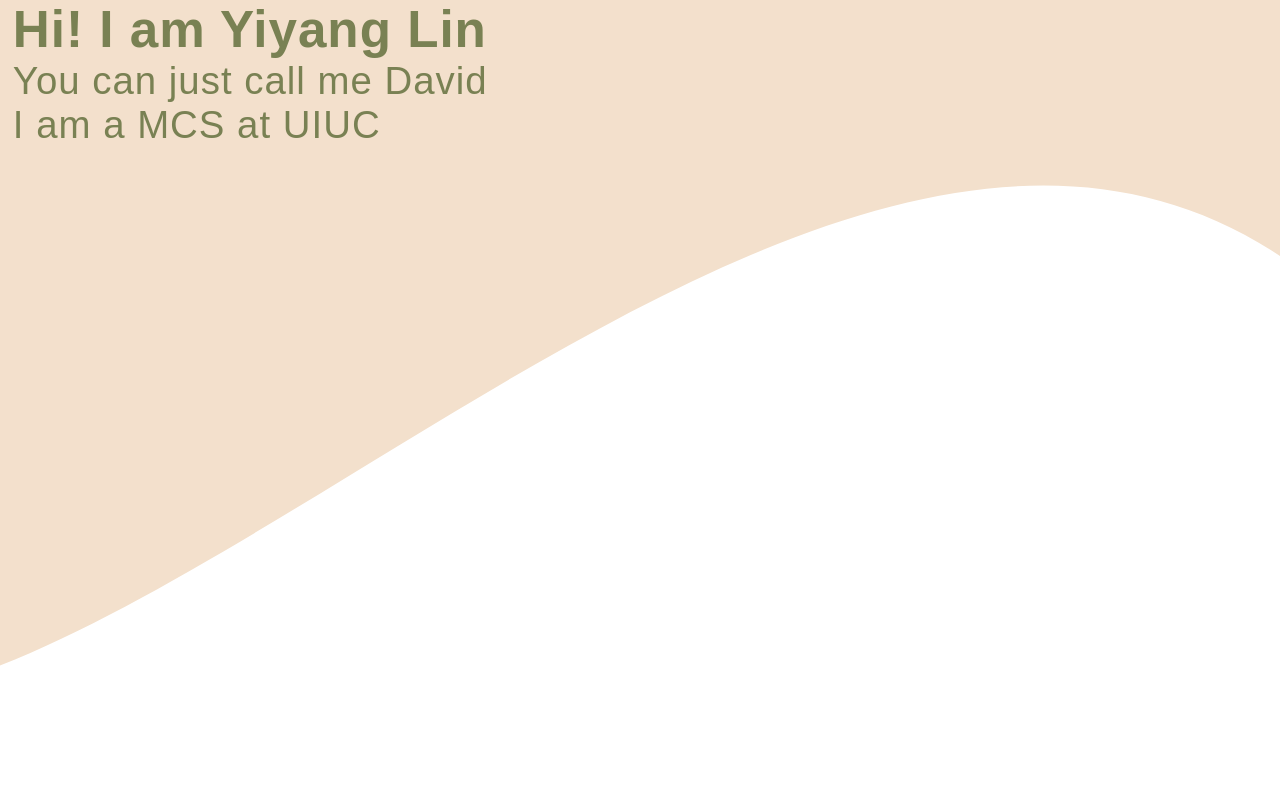
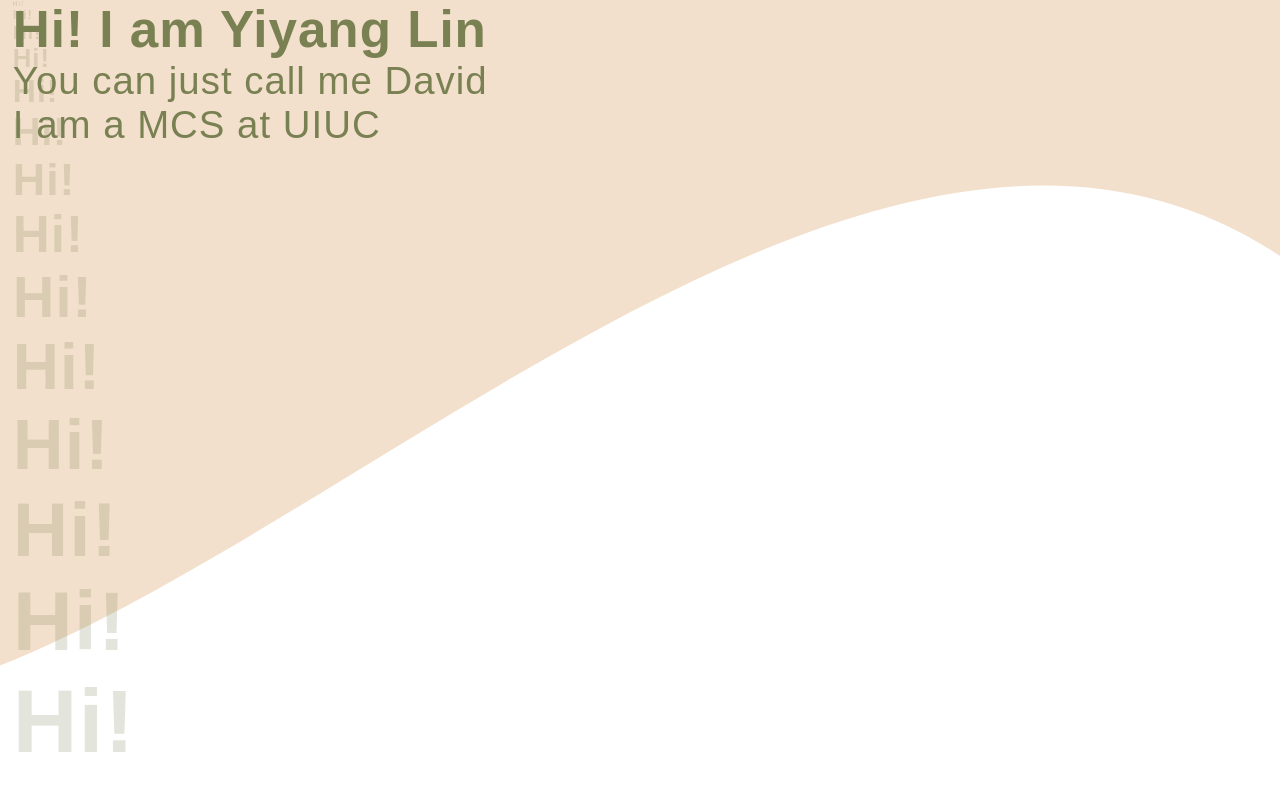
Before and after one commit to yiyanglin98/personal-website, a React (Create React App) app: page / in a window 1280 px wide. Shown: the top 789 px of the page. Built offline with nearby package versions, Linux system fonts and the light colour scheme; the HTML template or start-up script is replaced by a standard one.

Commit message:
improve title

```diff
--- a/src/App.css
+++ b/src/App.css
@@ -1,3 +1,12 @@
+
+body::-webkit-scrollbar {
+  display: none;
+}
+body {
+  -ms-overflow-style: none;
+  scrollbar-width: none;
+}
+
 h1, h2 {
   margin: 0 0 0 0;
   color: #798153;
--- a/src/App.tsx
+++ b/src/App.tsx
@@ -9,7 +9,6 @@
           <path d="M0,260 C150,200 350,0 500,100 L500,00 L0,0 Z" style={{fill: "#f3e0cc", zIndex: -1}}></path>
 
         </svg>
-      </div>
         <header className="App-header">
           <h1>
             Hi! I am Yiyang Lin
@@ -21,8 +20,19 @@
             I am a MCS at UIUC
           </h2>
         </header>
+      </div>
+      {Array.from({length: 25}, (_, index) => index + 1).map((i) => {
+        return <header className="App-header" style={{opacity: 0.2, fontSize: `${i}vw`}}>
+        <h1 style={{opacity: 0.2, fontSize: `${0.5*i}vw`}}>
+          Hi!
+        </h1>
+
+      </header>
+      })}
 
     </div>
+
+
   );
 }
 
```
Lines whose indentation alone changed are shown as unchanged.
